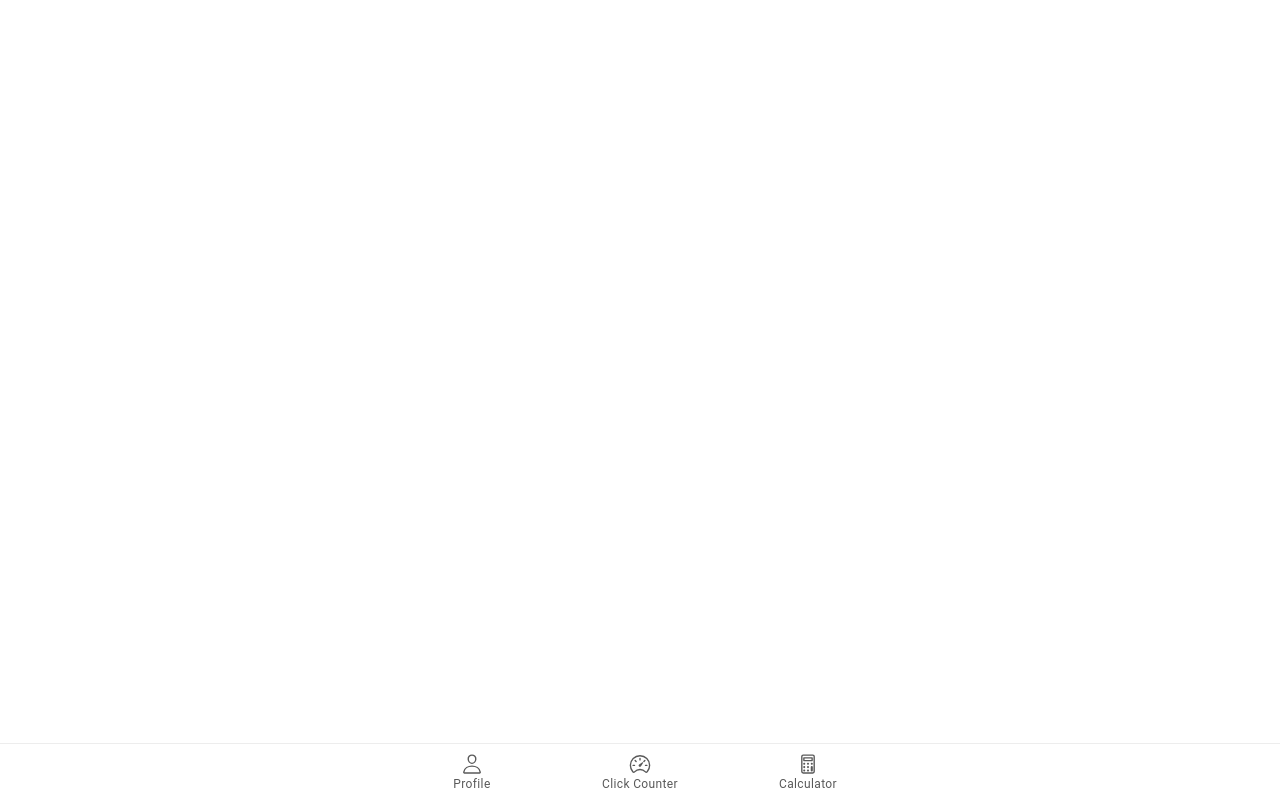
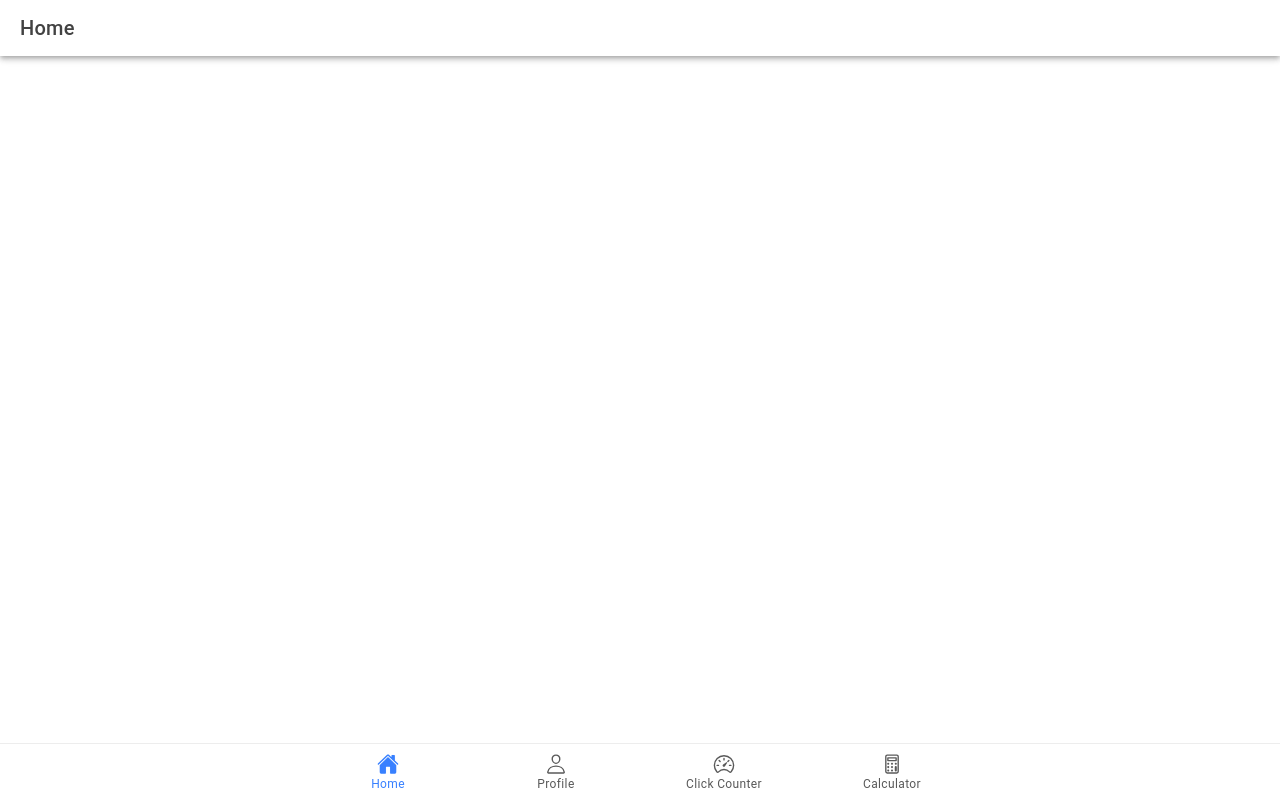
Before and after one commit to Aladdinskie24/ion-t-Cagubcub, a React (Vite) app: page /home in a window 1280 px wide. Built offline with nearby package versions, Linux system fonts and the light colour scheme.

Commit message:
Added click me to clickcounter

```diff
--- a/src/App.tsx
+++ b/src/App.tsx
@@ -10,7 +10,11 @@
   setupIonicReact
 } from '@ionic/react';
 import { IonReactRouter } from '@ionic/react-router';
-import { calculatorOutline, ellipse, personOutline, speedometerOutline, square, triangle } from 'ionicons/icons';
+import { calculatorOutline, ellipse, home, personOutline, speedometerOutline, square, triangle } from 'ionicons/icons';
+
+// Home resources
+import Home from './pages/home';
+
 import Tab1 from './pages/Tab1';
 import Tab2 from './pages/Tab2';
 import Tab3 from './pages/Tab3';
@@ -41,6 +45,17 @@
     <IonReactRouter>
       <IonTabs>
         <IonRouterOutlet>
+
+          {/* Application default route */}
+           <Route exact path="/">
+            <Redirect to="/home" />
+          </Route>
+
+          {/* Home Router */}
+          <Route exact path="/home">
+            <Home />
+          </Route>
+
           <Route exact path="/tab1">
             <Tab1 />
           </Route>
@@ -50,12 +65,16 @@
           <Route path="/tab3">
             <Tab3 />
           </Route>
-          <Route exact path="/">
-            <Redirect to="/tab1" />
-          </Route>
+
         </IonRouterOutlet>
 
         <IonTabBar slot="bottom">
+          {/* Home Tab Button */}
+          <IonTabButton tab="home" href="/home">
+            <IonIcon aria-hidden="true" icon={home} />
+            <IonLabel>Home</IonLabel>
+          </IonTabButton>
+
           <IonTabButton tab="tab1" href="/tab1">
             <IonIcon aria-hidden="true" icon={personOutline} />
             <IonLabel>Profile</IonLabel>
--- a/src/pages/Tab2.tsx
+++ b/src/pages/Tab2.tsx
@@ -1,8 +1,16 @@
-import { IonContent, IonHeader, IonPage, IonTitle, IonToolbar } from '@ionic/react';
-import ExploreContainer from '../components/ExploreContainer';
-import './Tab2.css';
+import React, { useState } from 'react';
+import { IonButton, IonContent, IonHeader, IonPage, IonTitle, IonToolbar } from '@ionic/react';
 
 const Tab2: React.FC = () => {
+    // State to keep track of the number of clicks
+    const [clickCount, setClickCount] = useState(0);
+
+    // Function to handle button click
+    const handleButtonClick = () => {
+        // Increment the click count
+        setClickCount(clickCount + 1);
+    };
+
     return (
         <IonPage>
             <IonHeader>
@@ -16,7 +24,9 @@
                         <IonTitle size="large">Tab 2</IonTitle>
                     </IonToolbar>
                 </IonHeader>
-        <ExploreContainer name="Tab 2 page" />
+                <IonButton onClick={handleButtonClick}>Click Me</IonButton>
+                {/* Click counter */}
+                <p>Number of Clicks: {clickCount}</p>
             </IonContent>
         </IonPage>
     );
--- /dev/null
+++ b/src/pages/home.tsx
@@ -0,0 +1,29 @@
+import {
+    //Initial Components
+    IonContent, IonHeader, IonPage, IonTitle, IonToolbar,
+} from '@ionic/react';
+
+// CSS
+//import './profile.css';
+
+  const Home: React.FC = () => {
+    return (
+      <IonPage>
+        <IonHeader>
+          <IonToolbar>
+            <IonTitle>Home</IonTitle>
+          </IonToolbar>
+        </IonHeader>
+        <IonContent fullscreen>
+          <IonHeader collapse="condense">
+            <IonToolbar>
+              <IonTitle size="large">Home</IonTitle>
+            </IonToolbar>
+          </IonHeader>
+        </IonContent>
+      </IonPage>
+    );
+  };
+
+  //
+  export default Home;
```
Lines whose indentation alone changed are shown as unchanged.
